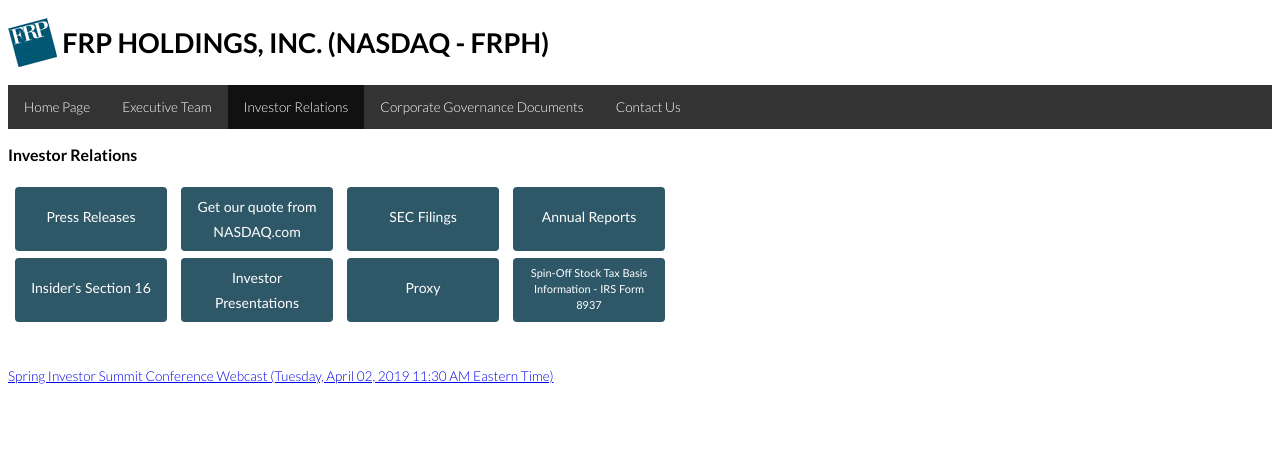
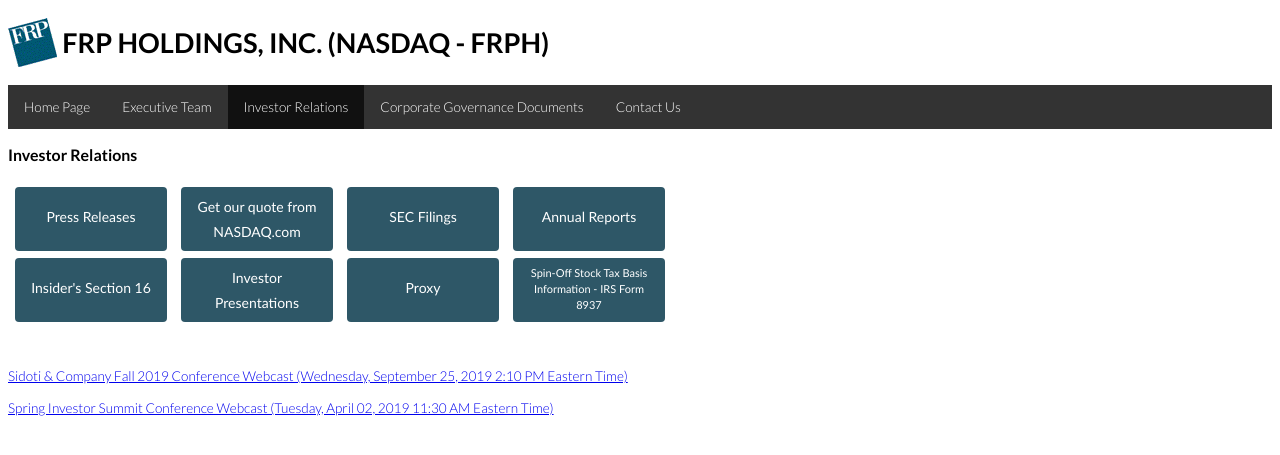
Before and after one commit to frpholdings/frpholdings.github.io, a Jekyll site: the page built from investor-relations.md, in a window 1280 px wide. Shown: the top 455 px of the page. Built offline with Jekyll 4.4.1, drawn with Linux system fonts in a browser that asks for light colours.

Commit message:
Update investor-relations.md

```diff
--- a/investor-relations.md
+++ b/investor-relations.md
@@ -61,5 +61,8 @@
 </div>
 <br>
 <br>
+<a href="http://wsw.com/webcast/sidotico4/frph/" >Sidoti & Company Fall 2019 Conference Webcast (Wednesday, September 25, 2019 2:10 PM Eastern Time)</a>
+<br>
+<br>
 <a href="https://www.webcaster4.com/Webcast/Page/2038/29968" >Spring Investor Summit Conference Webcast (Tuesday, April 02, 2019
 11:30 AM Eastern Time)</a>
```
